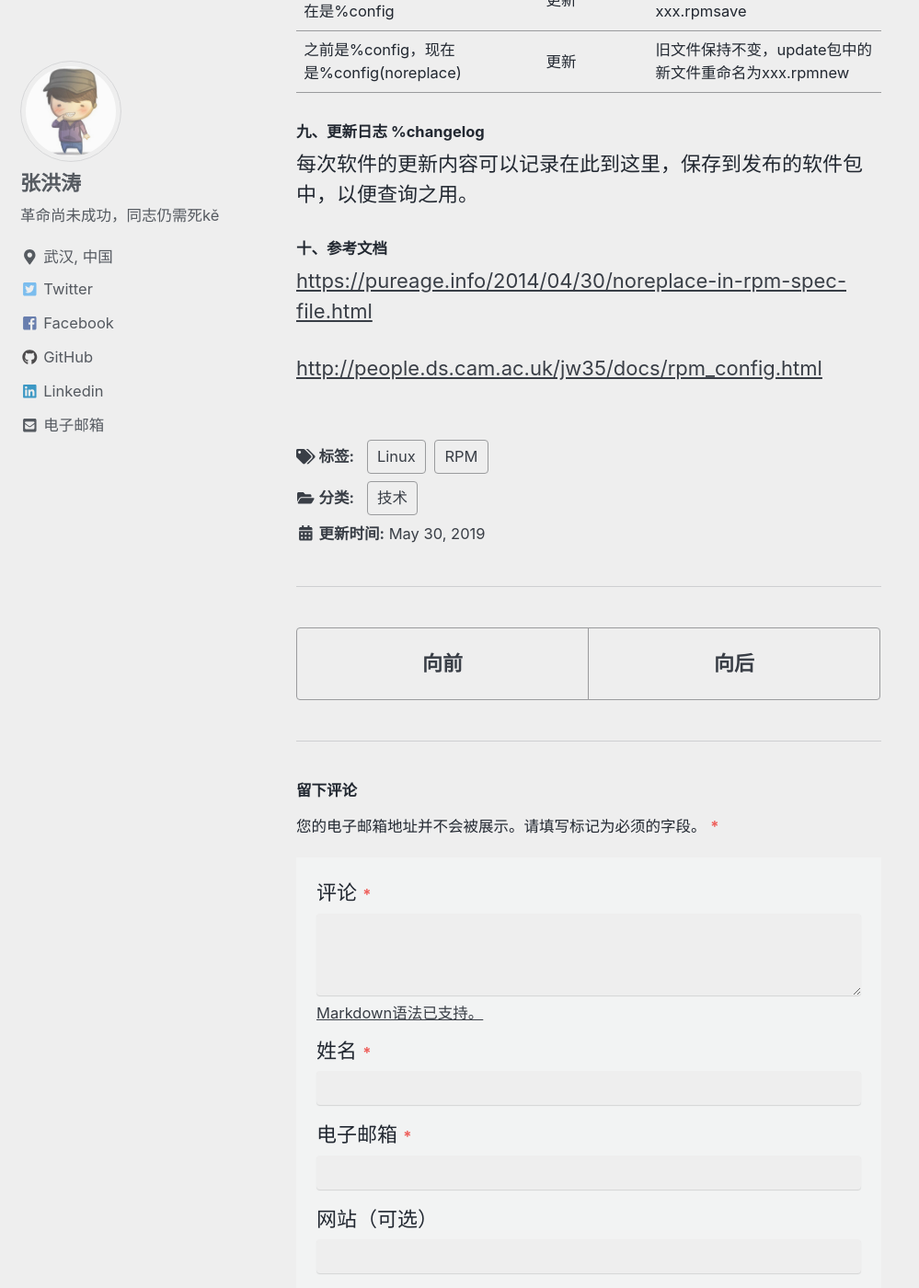
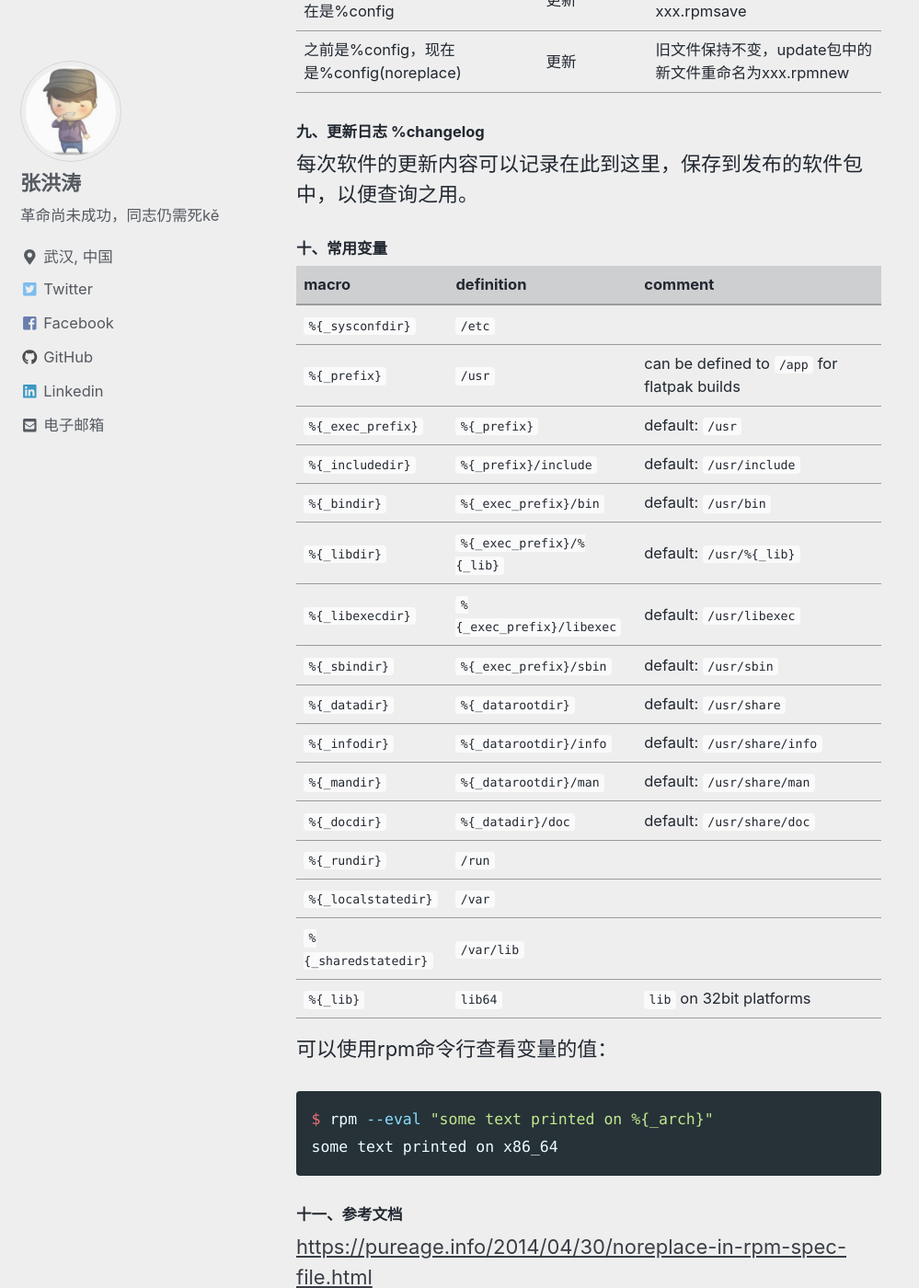
Before and after one commit to changhungtao/changhungtao.github.io, a Jekyll site: the page built from _posts/2019-05-30-RPM构建（2）.md, in a window 1280 px wide and 1400 px high, scrolled down 14056 px. Shown: the whole window at 92% size, without its empty margins (0-999 px from the left). Built offline with Jekyll 4.4.1, drawn with Linux system fonts in a browser that asks for light colours; cached includes are drawn as plain includes; some of the changed text lies outside the part shown.

Commit message:
增加常用变量列表和参考链接

````diff
--- a/_posts/2019-05-30-RPM构建（2）.md
+++ b/_posts/2019-05-30-RPM构建（2）.md
@@ -391,8 +391,40 @@ fi
 
 每次软件的更新内容可以记录在此到这里，保存到发布的软件包中，以便查询之用。
 
-#### 十、参考文档
+#### 十、常用变量
+
+| macro                | definition                | comment                                     |
+| :------------------- | :------------------------ | :------------------------------------------ |
+| `%{_sysconfdir}`     | `/etc`                    |                                             |
+| `%{_prefix}`         | `/usr`                    | can be defined to `/app` for flatpak builds |
+| `%{_exec_prefix}`    | `%{_prefix}`              | default: `/usr`                             |
+| `%{_includedir}`     | `%{_prefix}/include`      | default: `/usr/include`                     |
+| `%{_bindir}`         | `%{_exec_prefix}/bin`     | default: `/usr/bin`                         |
+| `%{_libdir}`         | `%{_exec_prefix}/%{_lib}` | default: `/usr/%{_lib}`                     |
+| `%{_libexecdir}`     | `%{_exec_prefix}/libexec` | default: `/usr/libexec`                     |
+| `%{_sbindir}`        | `%{_exec_prefix}/sbin`    | default: `/usr/sbin`                        |
+| `%{_datadir}`        | `%{_datarootdir}`         | default: `/usr/share`                       |
+| `%{_infodir}`        | `%{_datarootdir}/info`    | default: `/usr/share/info`                  |
+| `%{_mandir}`         | `%{_datarootdir}/man`     | default: `/usr/share/man`                   |
+| `%{_docdir}`         | `%{_datadir}/doc`         | default: `/usr/share/doc`                   |
+| `%{_rundir}`         | `/run`                    |                                             |
+| `%{_localstatedir}`  | `/var`                    |                                             |
+| `%{_sharedstatedir}` | `/var/lib`                |                                             |
+| `%{_lib}`            | `lib64`                   | `lib` on 32bit platforms                    |
+
+可以使用rpm命令行查看变量的值：
+
+```shell
+$ rpm --eval "some text printed on %{_arch}"
+some text printed on x86_64
+```
+
+#### 十一、参考文档
 
 <https://pureage.info/2014/04/30/noreplace-in-rpm-spec-file.html>
 
 <http://people.ds.cam.ac.uk/jw35/docs/rpm_config.html>
+
+<https://docs.fedoraproject.org/en-US/packaging-guidelines/RPMMacros/#RPM_directory_macros>
+
+<https://blog.csdn.net/txgc1009/article/details/6833764>
````
